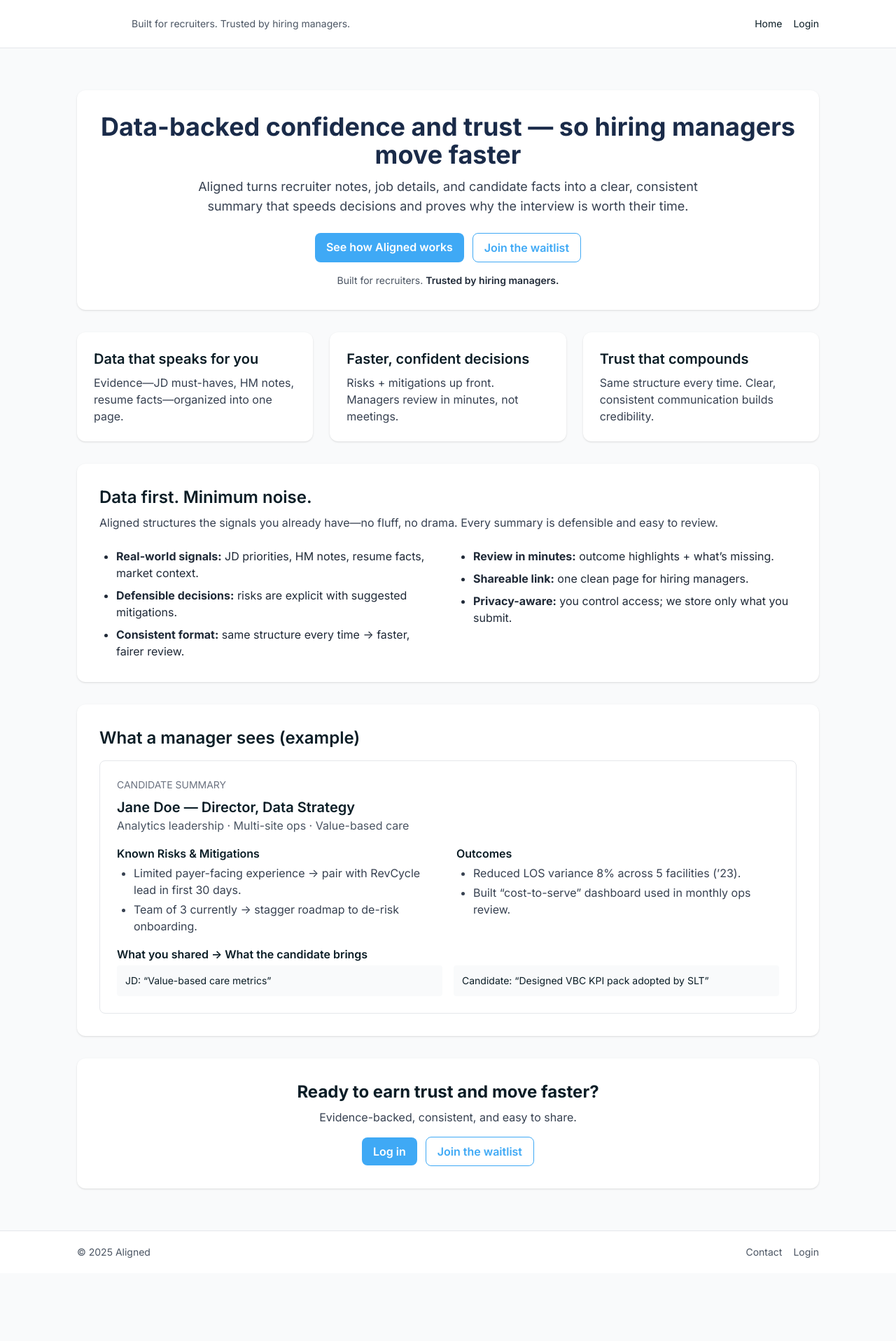
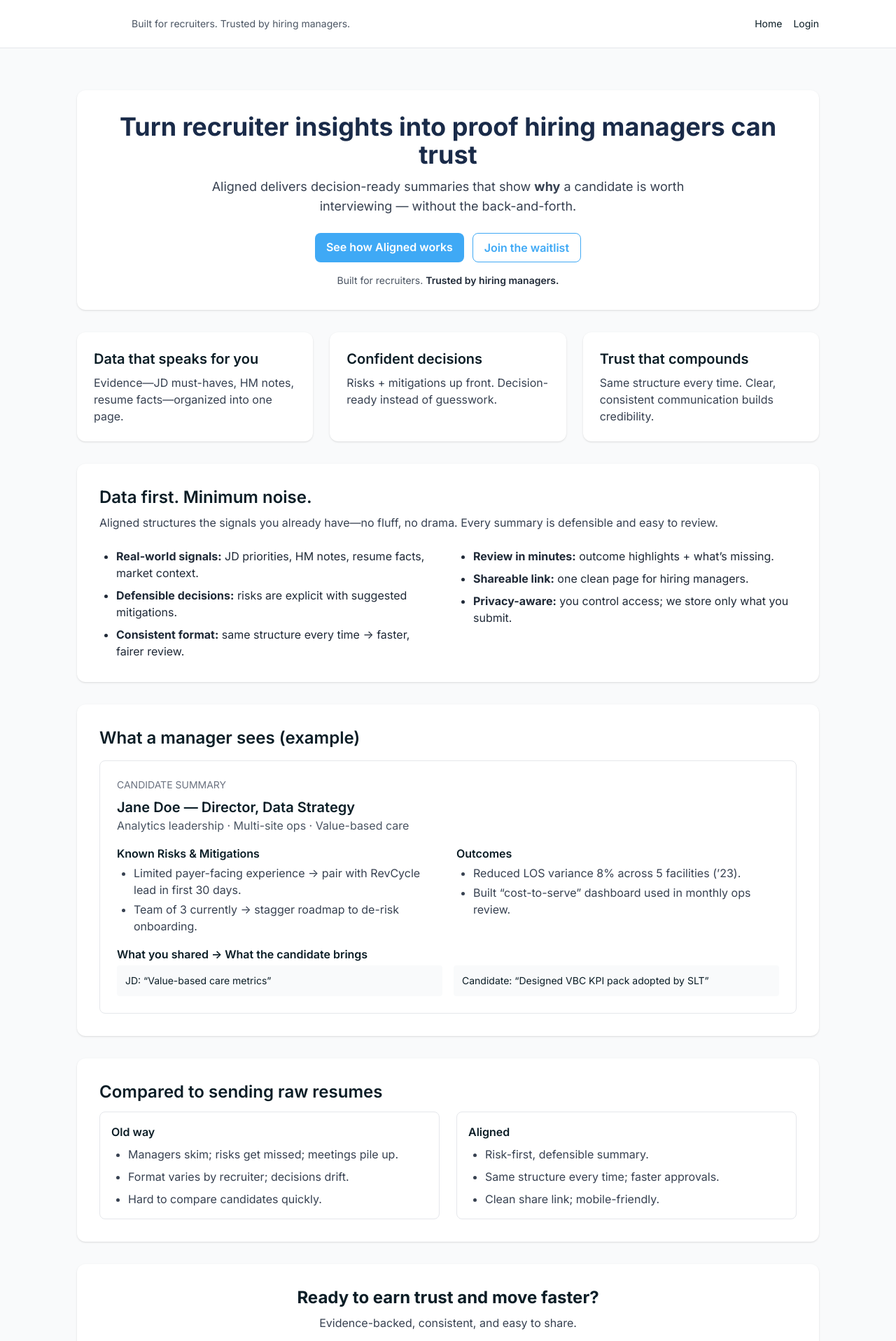
Before and after one commit to McSpaddenMatthew/alignedapplication, a Next.js app: page / in a window 1280 px wide. Shown: the top 1917 px of the page at 70% size. Before the commit the page ends 1820 px from the top, so only its background shows below. Built offline with nearby package versions, Linux system fonts and the light colour scheme.

Commit message:
full landing sections

```diff
--- a/pages/index.tsx
+++ b/pages/index.tsx
@@ -1,26 +1,21 @@
-import Link from 'next/link';
-
-export default function Landing() {
+export default function Home() {
   return (
+    <main className="min-h-screen">
       <div className="container">
         {/* HERO */}
         <section className="card card-pad mt-10 text-center">
           <h1 className="text-3xl sm:text-4xl font-extrabold mb-3 text-primary">
-          Data-backed confidence and trust — so hiring managers move faster
+            Turn recruiter insights into proof hiring managers can trust
           </h1>
           <p className="text-lg text-gray-700 max-w-3xl mx-auto">
-          Aligned turns recruiter notes, job details, and candidate facts into a
-          clear, consistent summary that speeds decisions and proves why the
-          interview is worth their time.
+            Aligned delivers decision-ready summaries that show <strong>why</strong> a candidate is
+            worth interviewing — without the back-and-forth.
           </p>
 
           <div className="mt-6 flex flex-wrap justify-center gap-3">
-          <Link
-            href="#sample"
-            className="bg-accent text-white rounded-lg px-4 py-2 font-semibold"
-          >
+            <a href="#sample" className="bg-accent text-white rounded-lg px-4 py-2 font-semibold">
               See how Aligned works
-          </Link>
+            </a>
             <a
               href="mailto:mason@weldrecruiting.co"
               className="border border-accent text-accent bg-white rounded-lg px-4 py-2 font-semibold"
@@ -37,18 +32,12 @@ export default function Landing() {
         {/* BENEFITS */}
         <section className="grid md:grid-cols-3 gap-6 mt-8">
           {[
-          {
-            title: 'Data that speaks for you',
-            desc: 'Evidence—JD must-haves, HM notes, resume facts—organized into one page.'
-          },
-          {
-            title: 'Faster, confident decisions',
-            desc: 'Risks + mitigations up front. Managers review in minutes, not meetings.'
-          },
-          {
-            title: 'Trust that compounds',
-            desc: 'Same structure every time. Clear, consistent communication builds credibility.'
-          }
+            { title: "Data that speaks for you",
+              desc: "Evidence—JD must-haves, HM notes, resume facts—organized into one page." },
+            { title: "Confident decisions",
+              desc: "Risks + mitigations up front. Decision-ready instead of guesswork." },
+            { title: "Trust that compounds",
+              desc: "Same structure every time. Clear, consistent communication builds credibility." }
           ].map((b) => (
             <div key={b.title} className="card p-6 hover:shadow-lg transition">
               <div className="text-xl font-semibold mb-2">{b.title}</div>
@@ -61,8 +50,7 @@ export default function Landing() {
         <section className="card card-pad mt-8">
           <h2 className="text-2xl font-semibold mb-2">Data first. Minimum noise.</h2>
           <p className="text-gray-700 mb-6">
-          Aligned structures the signals you already have—no fluff, no drama.
-          Every summary is defensible and easy to review.
+            Aligned structures the signals you already have—no fluff, no drama. Every summary is defensible and easy to review.
           </p>
 
           <div className="grid md:grid-cols-2 gap-6 text-gray-800">
@@ -79,7 +67,7 @@ export default function Landing() {
           </div>
         </section>
 
-      {/* SAMPLE */}
+        {/* SAMPLE PREVIEW (anchor target) */}
         <section id="sample" className="card card-pad mt-8">
           <h2 className="text-2xl font-semibold mb-4">What a manager sees (example)</h2>
 
@@ -115,19 +103,41 @@ export default function Landing() {
           </div>
         </section>
 
+        {/* COMPARISON */}
+        <section className="card card-pad mt-8">
+          <h2 className="text-2xl font-semibold mb-3">Compared to sending raw resumes</h2>
+          <div className="grid md:grid-cols-2 gap-6">
+            <div className="rounded-lg border p-4">
+              <div className="font-semibold mb-2">Old way</div>
+              <ul className="list-disc pl-6 text-gray-700 space-y-2">
+                <li>Managers skim; risks get missed; meetings pile up.</li>
+                <li>Format varies by recruiter; decisions drift.</li>
+                <li>Hard to compare candidates quickly.</li>
+              </ul>
+            </div>
+            <div className="rounded-lg border p-4">
+              <div className="font-semibold mb-2">Aligned</div>
+              <ul className="list-disc pl-6 text-gray-700 space-y-2">
+                <li>Risk-first, defensible summary.</li>
+                <li>Same structure every time; faster approvals.</li>
+                <li>Clean share link; mobile-friendly.</li>
+              </ul>
+            </div>
+          </div>
+        </section>
+
         {/* FINAL CTA */}
         <section className="card card-pad mt-8 mb-10 text-center">
           <h3 className="text-2xl font-bold mb-2">Ready to earn trust and move faster?</h3>
           <p className="text-gray-700 mb-4">Evidence-backed, consistent, and easy to share.</p>
           <div className="flex items-center justify-center gap-3">
-          <Link href="/login" className="bg-accent text-white rounded-lg px-4 py-2 font-semibold">
-            Log in
-          </Link>
+            <a href="/login" className="bg-accent text-white rounded-lg px-4 py-2 font-semibold">Log in</a>
             <a href="mailto:mason@weldrecruiting.co" className="border border-accent text-accent rounded-lg px-4 py-2 font-semibold">
               Join the waitlist
             </a>
           </div>
         </section>
       </div>
+    </main>
   );
 }
--- a/styles/globals.css
+++ b/styles/globals.css
@@ -2,7 +2,7 @@
 @tailwind components;
 @tailwind utilities;
 
-/* Load Inter (clean UI font) */
+/* Inter for Loom-like crisp UI */
 @import url('https://fonts.googleapis.com/css2?family=Inter:wght@400;600;700;800&display=swap');
 
 html, body, #__next { height: 100%; }
@@ -10,9 +10,8 @@ body { @apply bg-soft text-ink font-sans; }
 
 .container { max-width: 1100px; margin: 0 auto; padding: 1.25rem; }
 
-/* Reusable UI helpers */
-.card      { @apply bg-white rounded-xl shadow; }
-.card-pad  { @apply p-8; }
+.card     { @apply bg-white rounded-xl shadow; }
+.card-pad { @apply p-8; }
 
 input, textarea { @apply w-full border rounded-lg px-3 py-2; }
 textarea { resize: vertical; }
--- a/tailwind.config.js
+++ b/tailwind.config.js
@@ -11,8 +11,8 @@ module.exports = {
         primary: "#1A2B49",   // deep navy (trust)
         accent:  "#3FA9F5",   // sky blue (CTAs)
         success: "#00A878",   // emerald (success)
-        soft:    "#F9FAFB",   // off-white (page background)
-        ink:     "#0B1D26"    // charcoal (body text)
+        soft:    "#F9FAFB",   // off-white background
+        ink:     "#0B1D26"    // charcoal body text
       },
       fontFamily: {
         sans: ["Inter", "system-ui", "-apple-system", "Segoe UI", "Roboto", "Helvetica", "Arial", "sans-serif"]
```
Also changed, not shown: 1 other file (tests, documents, lock files or other folders). Lines whose indentation alone changed are shown as unchanged.
